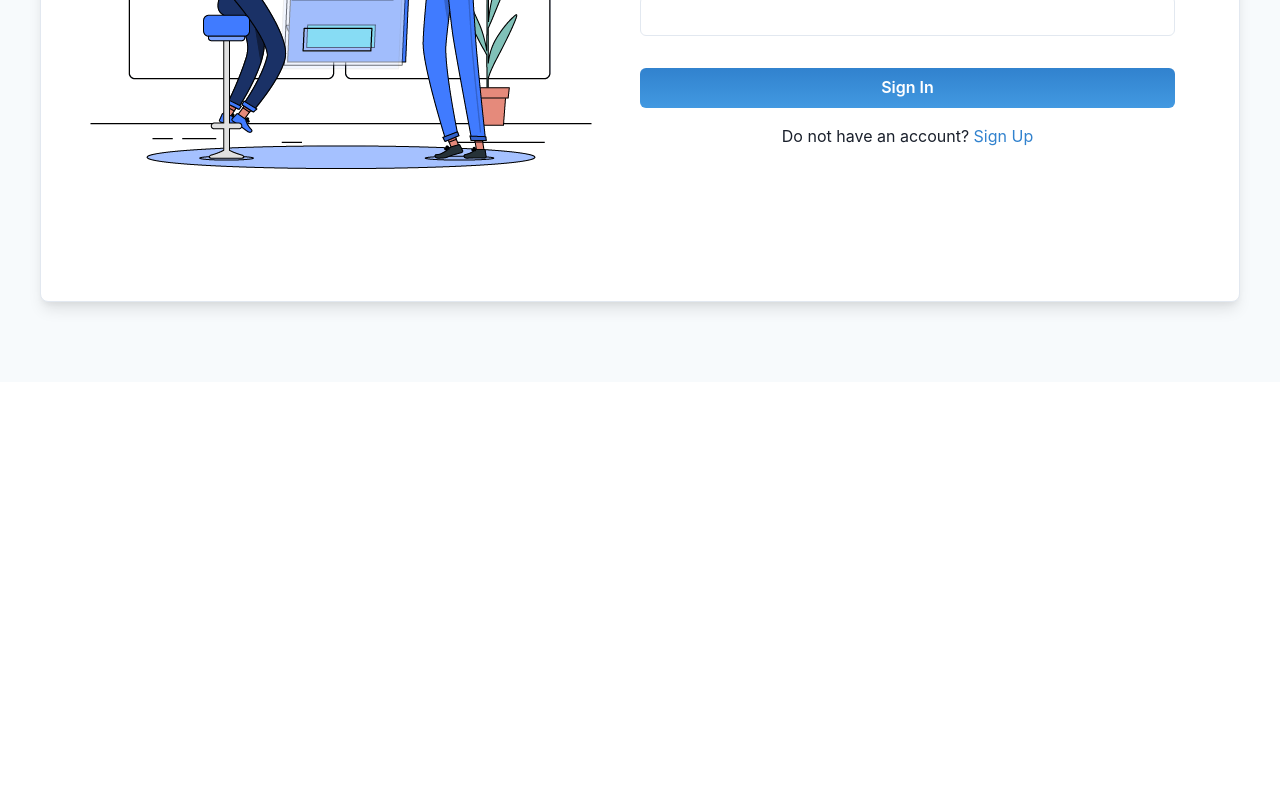
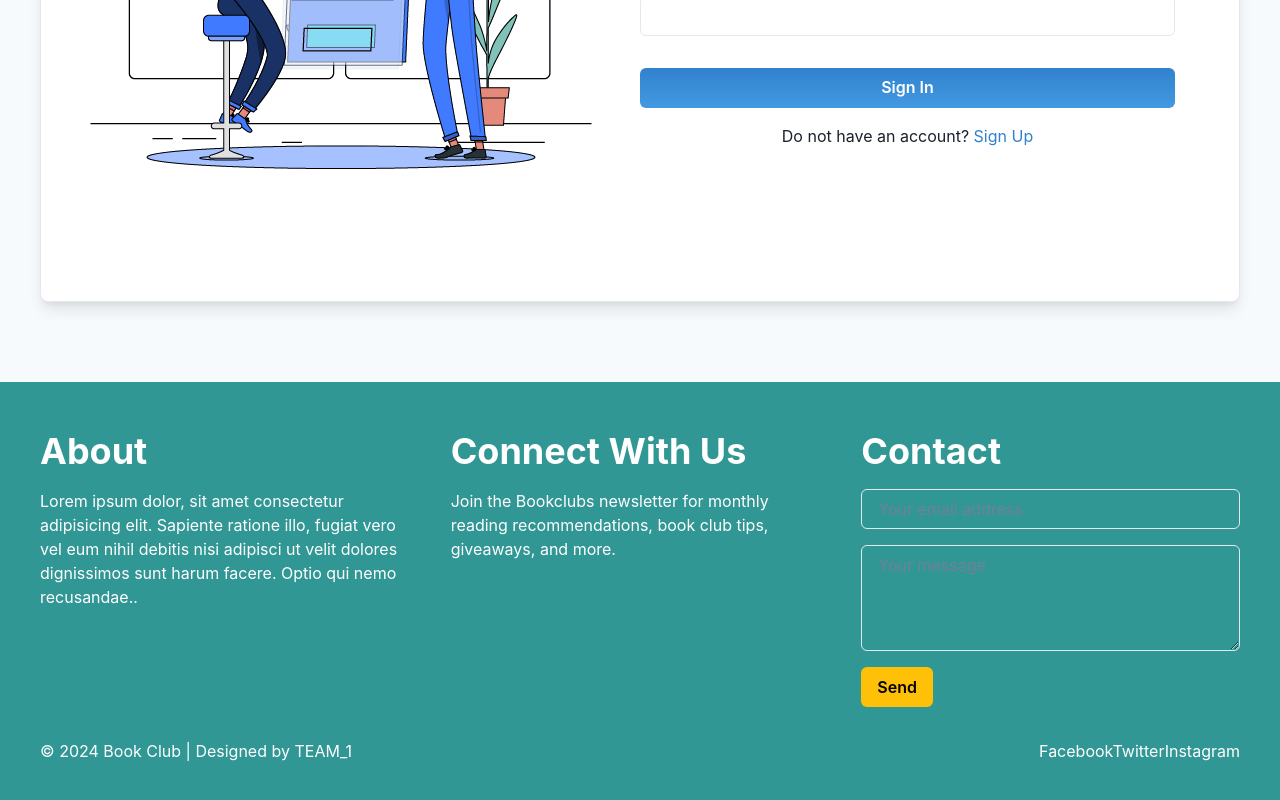
Before and after one commit to Santy520/Get-LITerary, a React (Vite) app in the folder client/: page / in a window 1280 px wide. Shown: the part 490-1290 px from the top of the page. Before the commit the page ends 872 px from the top, so only its background shows below. Built offline with nearby package versions, Linux system fonts and the light colour scheme.

Commit message:
working on ui/ux- added footer

```diff
--- a/client/src/App.css
+++ b/client/src/App.css
@@ -60,3 +60,91 @@
   background-color: #ffffff;
   color: #000;
 }
+
+
+/* Footer styles */
+.footer {
+  background-color: #333333;
+  color: #fff;
+  padding: 3rem 0;
+}
+
+.footer-content {
+  display: flex;
+  flex-wrap: wrap;
+  justify-content: space-between;
+  max-width: 1200px;
+  margin: 0 auto;
+}
+
+.footer-section {
+  flex: 1;
+  margin-right: 2rem;
+}
+
+.footer-section h2 {
+  margin-bottom: 1rem;
+}
+
+.footer-section p {
+  font-size: 0.9rem;
+  line-height: 1.5;
+}
+
+.footer-section ul {
+  list-style: none;
+  padding: 0;
+}
+
+.footer-section ul li {
+  margin-bottom: 0.5rem;
+}
+
+.footer-section ul li a {
+  color: #fff;
+  text-decoration: none;
+  font-size: 0.9rem;
+}
+
+.contact-form form {
+  display: flex;
+  flex-direction: column;
+}
+
+.contact-form input,
+.contact-form textarea {
+  margin-bottom: 1rem;
+  padding: 0.5rem;
+  border: 1px solid #fff;
+  background-color: transparent;
+  color: #fff;
+}
+
+.btn-primary {
+  background-color: #ffc107;
+  color: #000;
+  border: none;
+  padding: 0.5rem 1rem;
+  cursor: pointer;
+}
+
+.btn-primary:hover {
+  background-color: #ffdb4d;
+}
+
+.footer-bottom {
+  display: flex;
+  align-items: center;
+  justify-content: space-between;
+  margin-top: 2rem;
+}
+
+.footer-bottom p {
+  font-size: 0.8rem;
+}
+
+.social-icons a {
+  margin-left: 0.5rem;
+  color: #fff;
+  font-size: 1.2rem;
+}
--- a/client/src/App.jsx
+++ b/client/src/App.jsx
@@ -17,6 +17,7 @@ import ErrorPage from './pages/ErrorPage'
 import Profile from './pages/Profile'
 import Topic from './pages/Topic'
 import TopicDetails from './pages/TopicDetails'
+import Footer from './components/Footer';
 import { Routes, Route } from 'react-router-dom'
 import './App.css'
 
@@ -61,6 +62,7 @@ function App() {
         <Route exact path="/Topic/:id" element={<TopicDetails />}></Route>
         <Route path="*" element={<ErrorPage />} /> {/* Catch-all route for undefined paths */}
       </Routes>
+      <Footer />
       </ApolloProvider>
     </>
   );
--- /dev/null
+++ b/client/src/components/Footer.jsx
@@ -0,0 +1,40 @@
+import { Box, Flex, Heading, Text, Input, Textarea, Button, Link } from '@chakra-ui/react';
+
+function Footer() {
+    return (
+        <Box as="footer" bg="teal.500" color="white" py={12}>
+            <Flex justifyContent="space-between" maxW="1200px" mx="auto" flexWrap="wrap">
+                <Box flex="1" mr={{ base: 0, md: 8 }} mb={{ base: 8, md: 0 }}>
+                    <Heading as="h2" mb={4}>About</Heading>
+                    <Text>Lorem ipsum dolor, sit amet consectetur adipisicing elit. Sapiente ratione illo, fugiat vero vel
+                        eum nihil debitis nisi adipisci ut velit dolores dignissimos sunt harum facere. Optio qui nemo recusandae..
+                    </Text>
+                </Box>
+                <Box flex="1" mr={{ base: 0, md: 8 }} mb={{ base: 8, md: 0 }}>
+                    <Heading as="h2" mb={4}>Connect With Us</Heading>
+                    <Text>Join the Bookclubs newsletter for monthly reading recommendations,
+                        book club tips, giveaways, and more.
+                    </Text>
+                </Box>
+                <Box flex="1">
+                    <Heading as="h2" mb={4}>Contact</Heading>
+                    <Box as="form">
+                        <Input type="email" name="email" mb={4} placeholder="Your email address" />
+                        <Textarea rows={4} mb={4} placeholder="Your message" />
+                        <Button type="submit" bg="#ffc107" color="black" _hover={{ bg: '#ffdb4d' }}>Send</Button>
+                    </Box>
+                </Box>
+            </Flex>
+            <Flex justifyContent="space-between" maxW="1200px" mx="auto" mt={8} alignItems="center">
+                <Text>&copy; 2024 Book Club | Designed by TEAM_1</Text>
+                <Box>
+                    <Link href="#">Facebook</Link>
+                    <Link href="#">Twitter</Link>
+                    <Link href="#">Instagram</Link>
+                </Box>
+            </Flex>
+        </Box>
+    );
+}
+
+export default Footer;
```
